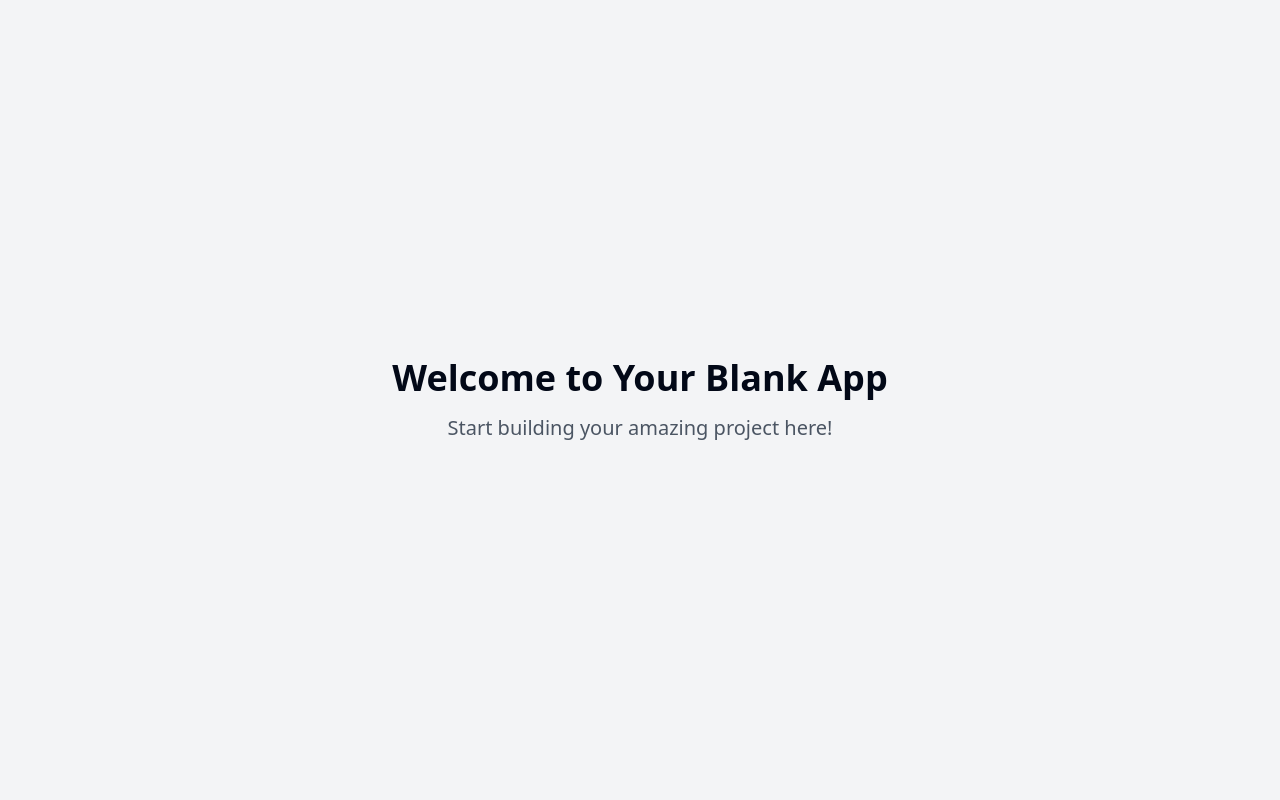
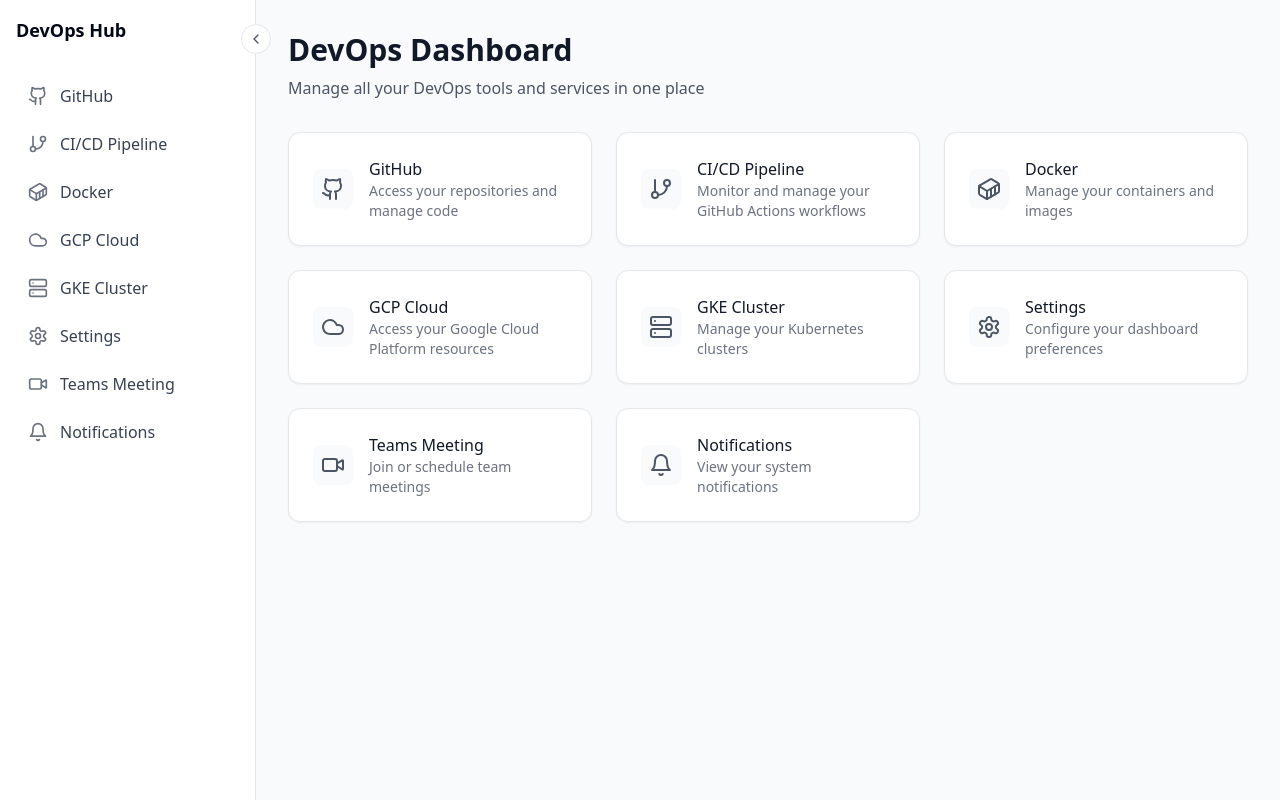
Before and after one commit to arun-territory/devops-hub-icons, a React (Vite) app: page / in a window 1280 px wide. Built offline with nearby package versions, Linux system fonts and the light colour scheme.

Commit message:
Add DevOps dashboard
This commit adds a custom dashboard integrating various DevOps tools: GitHub, GitHub Actions, Docker, GCP Cloud, GKE cluster, settings, team meetings, and notifications.  The dashboard will include icons for each integrated application.

```diff
--- /dev/null
+++ b/src/components/dashboard/ServiceCard.tsx
@@ -0,0 +1,39 @@
+
+import { LucideIcon } from "lucide-react";
+import { cn } from "@/lib/utils";
+
+interface ServiceCardProps {
+  icon: LucideIcon;
+  title: string;
+  description: string;
+  onClick: () => void;
+  className?: string;
+}
+
+export const ServiceCard = ({
+  icon: Icon,
+  title,
+  description,
+  onClick,
+  className,
+}: ServiceCardProps) => {
+  return (
+    <div
+      onClick={onClick}
+      className={cn(
+        "p-6 rounded-xl border border-gray-200 bg-white shadow-sm hover:shadow-md transition-all duration-200 cursor-pointer group",
+        className
+      )}
+    >
+      <div className="flex items-center space-x-4">
+        <div className="p-2 rounded-lg bg-gray-50 group-hover:bg-gray-100 transition-colors">
+          <Icon className="h-6 w-6 text-gray-600" />
+        </div>
+        <div>
+          <h3 className="font-medium text-gray-900">{title}</h3>
+          <p className="text-sm text-gray-500">{description}</p>
+        </div>
+      </div>
+    </div>
+  );
+};
--- /dev/null
+++ b/src/components/dashboard/Sidebar.tsx
@@ -0,0 +1,78 @@
+
+import { useState } from "react";
+import {
+  Github,
+  GitBranch,
+  Container,
+  Cloud,
+  Server,
+  Settings,
+  Video,
+  Bell,
+  ChevronLeft,
+  ChevronRight
+} from "lucide-react";
+import { cn } from "@/lib/utils";
+
+const menuItems = [
+  { icon: Github, label: "GitHub", href: "#github" },
+  { icon: GitBranch, label: "CI/CD Pipeline", href: "#cicd" },
+  { icon: Container, label: "Docker", href: "#docker" },
+  { icon: Cloud, label: "GCP Cloud", href: "#gcp" },
+  { icon: Server, label: "GKE Cluster", href: "#gke" },
+  { icon: Settings, label: "Settings", href: "#settings" },
+  { icon: Video, label: "Teams Meeting", href: "#teams" },
+  { icon: Bell, label: "Notifications", href: "#notifications" },
+];
+
+export const Sidebar = () => {
+  const [collapsed, setCollapsed] = useState(false);
+
+  return (
+    <div
+      className={cn(
+        "relative h-screen bg-white border-r border-gray-200 transition-all duration-300 ease-in-out",
+        collapsed ? "w-20" : "w-64"
+      )}
+    >
+      <button
+        onClick={() => setCollapsed(!collapsed)}
+        className="absolute -right-4 top-6 bg-white border border-gray-200 rounded-full p-1.5 hover:bg-gray-50 transition-colors"
+      >
+        {collapsed ? (
+          <ChevronRight className="h-4 w-4 text-gray-600" />
+        ) : (
+          <ChevronLeft className="h-4 w-4 text-gray-600" />
+        )}
+      </button>
+
+      <div className="p-4">
+        <h2 className={cn(
+          "font-semibold text-lg mb-8 transition-opacity duration-200",
+          collapsed ? "opacity-0" : "opacity-100"
+        )}>
+          DevOps Hub
+        </h2>
+        <nav className="space-y-2">
+          {menuItems.map((item) => (
+            <a
+              key={item.label}
+              href={item.href}
+              className="flex items-center px-3 py-2 text-gray-700 rounded-lg hover:bg-gray-100 transition-colors group"
+            >
+              <item.icon className="h-5 w-5 text-gray-500 group-hover:text-gray-700" />
+              <span
+                className={cn(
+                  "ml-3 transition-opacity duration-200",
+                  collapsed ? "opacity-0 hidden" : "opacity-100"
+                )}
+              >
+                {item.label}
+              </span>
+            </a>
+          ))}
+        </nav>
+      </div>
+    </div>
+  );
+};
--- a/src/pages/Index.tsx
+++ b/src/pages/Index.tsx
@@ -1,12 +1,97 @@
-// Update this page (the content is just a fallback if you fail to update the page)
+
+import { useToast } from "@/hooks/use-toast";
+import { Sidebar } from "@/components/dashboard/Sidebar";
+import { ServiceCard } from "@/components/dashboard/ServiceCard";
+import {
+  Github,
+  GitBranch,
+  Container,
+  Cloud,
+  Server,
+  Settings,
+  Video,
+  Bell
+} from "lucide-react";
+
+const services = [
+  {
+    icon: Github,
+    title: "GitHub",
+    description: "Access your repositories and manage code",
+  },
+  {
+    icon: GitBranch,
+    title: "CI/CD Pipeline",
+    description: "Monitor and manage your GitHub Actions workflows",
+  },
+  {
+    icon: Container,
+    title: "Docker",
+    description: "Manage your containers and images",
+  },
+  {
+    icon: Cloud,
+    title: "GCP Cloud",
+    description: "Access your Google Cloud Platform resources",
+  },
+  {
+    icon: Server,
+    title: "GKE Cluster",
+    description: "Manage your Kubernetes clusters",
+  },
+  {
+    icon: Settings,
+    title: "Settings",
+    description: "Configure your dashboard preferences",
+  },
+  {
+    icon: Video,
+    title: "Teams Meeting",
+    description: "Join or schedule team meetings",
+  },
+  {
+    icon: Bell,
+    title: "Notifications",
+    description: "View your system notifications",
+  },
+];
 
 const Index = () => {
+  const { toast } = useToast();
+
+  const handleServiceClick = (service: string) => {
+    toast({
+      title: `${service} Selected`,
+      description: `Opening ${service.toLowerCase()} interface...`,
+    });
+  };
+
   return (
-    <div className="min-h-screen flex items-center justify-center bg-gray-100">
-      <div className="text-center">
-        <h1 className="text-4xl font-bold mb-4">Welcome to Your Blank App</h1>
-        <p className="text-xl text-gray-600">Start building your amazing project here!</p>
-      </div>
+    <div className="flex min-h-screen bg-gray-50">
+      <Sidebar />
+      <main className="flex-1 p-8">
+        <div className="max-w-7xl mx-auto">
+          <header className="mb-8">
+            <h1 className="text-3xl font-bold text-gray-900">DevOps Dashboard</h1>
+            <p className="mt-2 text-gray-600">
+              Manage all your DevOps tools and services in one place
+            </p>
+          </header>
+
+          <div className="grid grid-cols-1 md:grid-cols-2 lg:grid-cols-3 gap-6">
+            {services.map((service) => (
+              <ServiceCard
+                key={service.title}
+                icon={service.icon}
+                title={service.title}
+                description={service.description}
+                onClick={() => handleServiceClick(service.title)}
+                className="animate-fade-in"
+              />
+            ))}
+          </div>
+        </div>
+      </main>
     </div>
   );
 };
--- a/tailwind.config.ts
+++ b/tailwind.config.ts
@@ -1,3 +1,4 @@
+
 import type { Config } from "tailwindcss";
 
 export default {
@@ -12,85 +13,77 @@ export default {
   theme: {
     container: {
       center: true,
-			padding: '2rem',
+      padding: "2rem",
       screens: {
-				'2xl': '1400px'
-			}
+        "2xl": "1400px",
+      },
     },
     extend: {
       colors: {
-				border: 'hsl(var(--border))',
-				input: 'hsl(var(--input))',
-				ring: 'hsl(var(--ring))',
-				background: 'hsl(var(--background))',
-				foreground: 'hsl(var(--foreground))',
+        border: "hsl(var(--border))",
+        input: "hsl(var(--input))",
+        ring: "hsl(var(--ring))",
+        background: "hsl(var(--background))",
+        foreground: "hsl(var(--foreground))",
         primary: {
-					DEFAULT: 'hsl(var(--primary))',
-					foreground: 'hsl(var(--primary-foreground))'
+          DEFAULT: "hsl(var(--primary))",
+          foreground: "hsl(var(--primary-foreground))",
         },
         secondary: {
-					DEFAULT: 'hsl(var(--secondary))',
-					foreground: 'hsl(var(--secondary-foreground))'
+          DEFAULT: "hsl(var(--secondary))",
+          foreground: "hsl(var(--secondary-foreground))",
         },
         destructive: {
-					DEFAULT: 'hsl(var(--destructive))',
-					foreground: 'hsl(var(--destructive-foreground))'
+          DEFAULT: "hsl(var(--destructive))",
+          foreground: "hsl(var(--destructive-foreground))",
         },
         muted: {
-					DEFAULT: 'hsl(var(--muted))',
-					foreground: 'hsl(var(--muted-foreground))'
+          DEFAULT: "hsl(var(--muted))",
+          foreground: "hsl(var(--muted-foreground))",
         },
         accent: {
-					DEFAULT: 'hsl(var(--accent))',
-					foreground: 'hsl(var(--accent-foreground))'
+          DEFAULT: "hsl(var(--accent))",
+          foreground: "hsl(var(--accent-foreground))",
         },
         popover: {
-					DEFAULT: 'hsl(var(--popover))',
-					foreground: 'hsl(var(--popover-foreground))'
+          DEFAULT: "hsl(var(--popover))",
+          foreground: "hsl(var(--popover-foreground))",
         },
         card: {
-					DEFAULT: 'hsl(var(--card))',
-					foreground: 'hsl(var(--card-foreground))'
+          DEFAULT: "hsl(var(--card))",
+          foreground: "hsl(var(--card-foreground))",
         },
-				sidebar: {
-					DEFAULT: 'hsl(var(--sidebar-background))',
-					foreground: 'hsl(var(--sidebar-foreground))',
-					primary: 'hsl(var(--sidebar-primary))',
-					'primary-foreground': 'hsl(var(--sidebar-primary-foreground))',
-					accent: 'hsl(var(--sidebar-accent))',
-					'accent-foreground': 'hsl(var(--sidebar-accent-foreground))',
-					border: 'hsl(var(--sidebar-border))',
-					ring: 'hsl(var(--sidebar-ring))'
-				}
       },
       borderRadius: {
-				lg: 'var(--radius)',
-				md: 'calc(var(--radius) - 2px)',
-				sm: 'calc(var(--radius) - 4px)'
+        lg: "var(--radius)",
+        md: "calc(var(--radius) - 2px)",
+        sm: "calc(var(--radius) - 4px)",
       },
       keyframes: {
-				'accordion-down': {
-					from: {
-						height: '0'
+        "accordion-down": {
+          from: { height: "0" },
+          to: { height: "var(--radix-accordion-content-height)" },
         },
-					to: {
-						height: 'var(--radix-accordion-content-height)'
-					}
+        "accordion-up": {
+          from: { height: "var(--radix-accordion-content-height)" },
+          to: { height: "0" },
         },
-				'accordion-up': {
-					from: {
-						height: 'var(--radix-accordion-content-height)'
+        "fade-in": {
+          "0%": { opacity: "0", transform: "translateY(10px)" },
+          "100%": { opacity: "1", transform: "translateY(0)" },
         },
-					to: {
-						height: '0'
-					}
-				}
+        "slide-in": {
+          "0%": { transform: "translateX(-100%)" },
+          "100%": { transform: "translateX(0)" },
+        },
       },
       animation: {
-				'accordion-down': 'accordion-down 0.2s ease-out',
-				'accordion-up': 'accordion-up 0.2s ease-out'
-			}
-		}
+        "accordion-down": "accordion-down 0.2s ease-out",
+        "accordion-up": "accordion-up 0.2s ease-out",
+        "fade-in": "fade-in 0.3s ease-out",
+        "slide-in": "slide-in 0.3s ease-out",
+      },
+    },
   },
   plugins: [require("tailwindcss-animate")],
 } satisfies Config;
```
Lines whose indentation alone changed are shown as unchanged.
